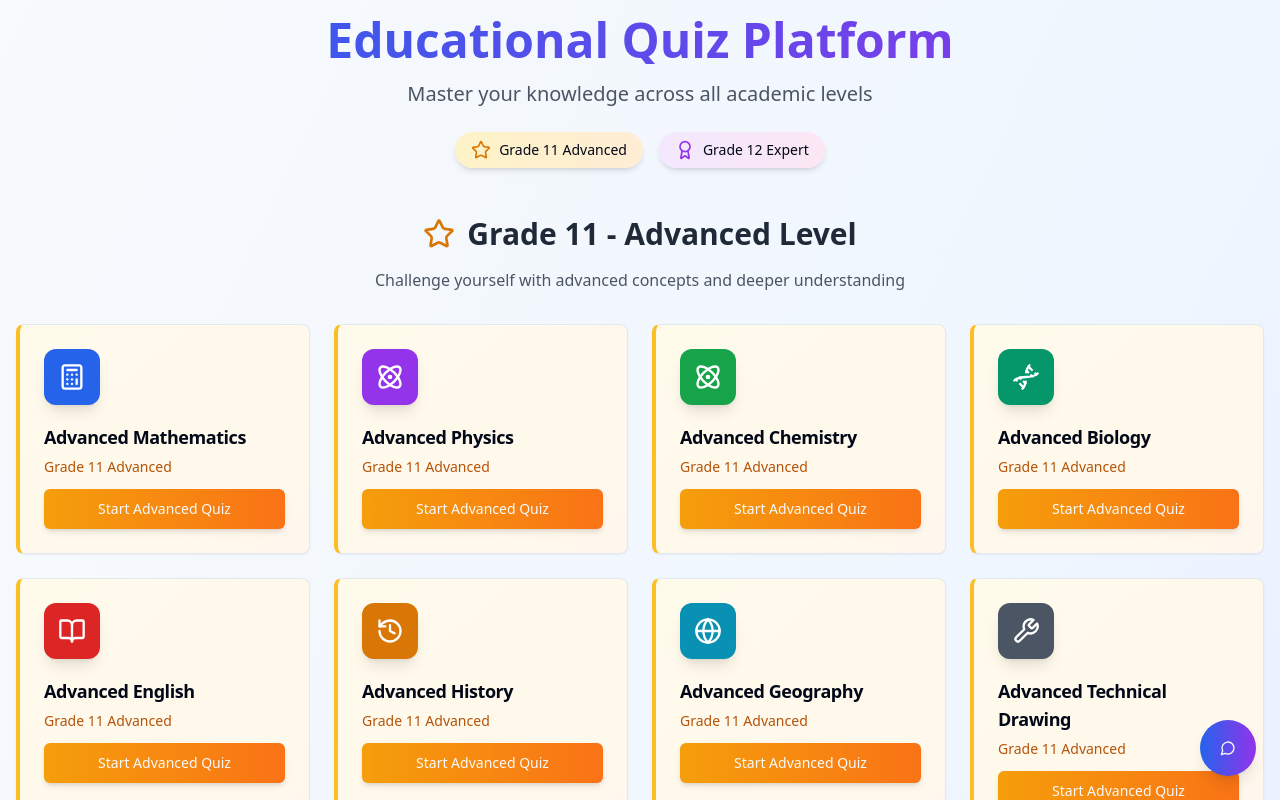
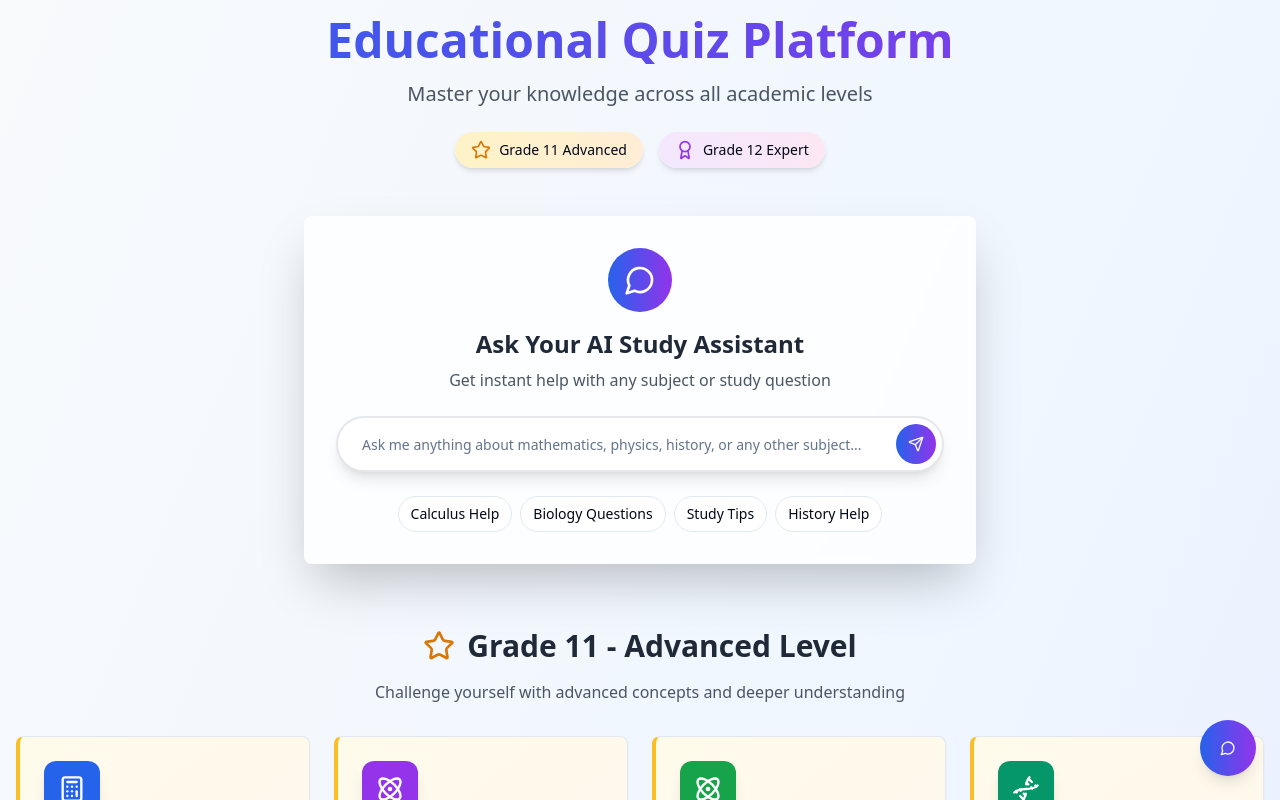
Before and after one commit to alexgetahuntadese/grade-twelve-quiz, a React (Vite) app: page / in a window 1280 px wide. Shown: the top 800 px of the page. Built offline with nearby package versions, Linux system fonts and the light colour scheme.

Commit message:
Refactor: Position chat button in the middle
Move the chat button to the middle of the screen, similar to Google search, for improved user accessibility.

```diff
--- a/src/pages/Index.tsx
+++ b/src/pages/Index.tsx
@@ -1,11 +1,24 @@
 import { Card, CardContent, CardDescription, CardHeader, CardTitle } from '@/components/ui/card';
 import { Button } from '@/components/ui/button';
+import { Input } from '@/components/ui/input';
 import { useNavigate } from 'react-router-dom';
-import { BookOpen, Calculator, Atom, Dna, Wrench, History, Globe, DollarSign, Users, Scale, Heart, Monitor, Languages, GraduationCap, Star, Award } from 'lucide-react';
+import { BookOpen, Calculator, Atom, Dna, Wrench, History, Globe, DollarSign, Users, Scale, Heart, Monitor, Languages, GraduationCap, Star, Award, MessageCircle, Send } from 'lucide-react';
 import ChatButton from '@/components/ChatButton';
+import { useState } from 'react';
+import ChatInterface from '@/components/ChatInterface';
 
 const Index = () => {
   const navigate = useNavigate();
+  const [isChatOpen, setIsChatOpen] = useState(false);
+  const [chatMessage, setChatMessage] = useState('');
+
+  const handleChatSubmit = (e: React.FormEvent) => {
+    e.preventDefault();
+    if (chatMessage.trim()) {
+      setIsChatOpen(true);
+      setChatMessage('');
+    }
+  };
 
   const grade11Subjects = [
     { id: 'mathematics', name: 'Advanced Mathematics', icon: Calculator, color: 'bg-blue-600' },
@@ -58,6 +71,76 @@ const Index = () => {
               <Award className="w-5 h-5 text-purple-600" />
               <span className="text-sm font-medium">Grade 12 Expert</span>
             </div>
+          </div>
+        </div>
+
+        {/* Chat Section - Google-like search interface */}
+        <div className="flex justify-center mb-16">
+          <div className="w-full max-w-2xl">
+            <Card className="shadow-2xl border-0 bg-white/80 backdrop-blur-sm">
+              <CardContent className="p-8">
+                <div className="text-center mb-6">
+                  <div className="inline-flex items-center justify-center w-16 h-16 bg-gradient-to-r from-blue-600 to-purple-600 rounded-full mb-4">
+                    <MessageCircle className="w-8 h-8 text-white" />
+                  </div>
+                  <h2 className="text-2xl font-bold text-gray-800 mb-2">Ask Your AI Study Assistant</h2>
+                  <p className="text-gray-600">Get instant help with any subject or study question</p>
+                </div>
+
+                <form onSubmit={handleChatSubmit} className="space-y-4">
+                  <div className="relative">
+                    <Input
+                      value={chatMessage}
+                      onChange={(e) => setChatMessage(e.target.value)}
+                      placeholder="Ask me anything about mathematics, physics, history, or any other subject..."
+                      className="w-full h-14 text-lg pl-6 pr-16 rounded-full border-2 border-gray-200 focus:border-blue-500 shadow-lg"
+                    />
+                    <Button
+                      type="submit"
+                      size="icon"
+                      className="absolute right-2 top-2 h-10 w-10 rounded-full bg-gradient-to-r from-blue-600 to-purple-600 hover:from-blue-700 hover:to-purple-700"
+                    >
+                      <Send className="w-4 h-4" />
+                    </Button>
+                  </div>
+                </form>
+
+                <div className="flex flex-wrap justify-center gap-2 mt-6">
+                  <Button
+                    variant="outline"
+                    size="sm"
+                    className="rounded-full"
+                    onClick={() => { setChatMessage("Help me with calculus problems"); setIsChatOpen(true); }}
+                  >
+                    Calculus Help
+                  </Button>
+                  <Button
+                    variant="outline"
+                    size="sm"
+                    className="rounded-full"
+                    onClick={() => { setChatMessage("Explain photosynthesis"); setIsChatOpen(true); }}
+                  >
+                    Biology Questions
+                  </Button>
+                  <Button
+                    variant="outline"
+                    size="sm"
+                    className="rounded-full"
+                    onClick={() => { setChatMessage("Study tips for exams"); setIsChatOpen(true); }}
+                  >
+                    Study Tips
+                  </Button>
+                  <Button
+                    variant="outline"
+                    size="sm"
+                    className="rounded-full"
+                    onClick={() => { setChatMessage("Ethiopian history timeline"); setIsChatOpen(true); }}
+                  >
+                    History Help
+                  </Button>
+                </div>
+              </CardContent>
+            </Card>
           </div>
         </div>
 
@@ -138,6 +221,10 @@ const Index = () => {
       </div>
 
       <ChatButton />
+      <ChatInterface
+        isOpen={isChatOpen}
+        onClose={() => setIsChatOpen(false)}
+      />
     </div>
   );
 };
```
